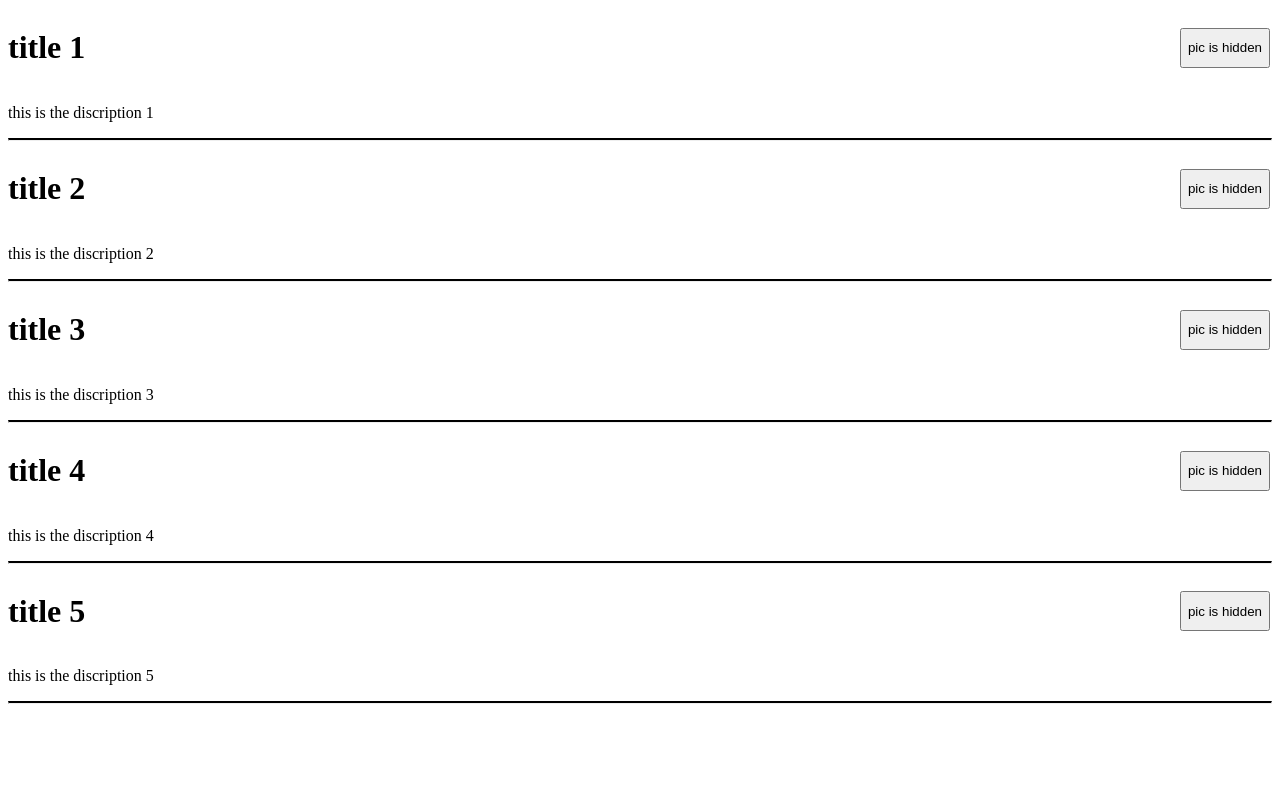
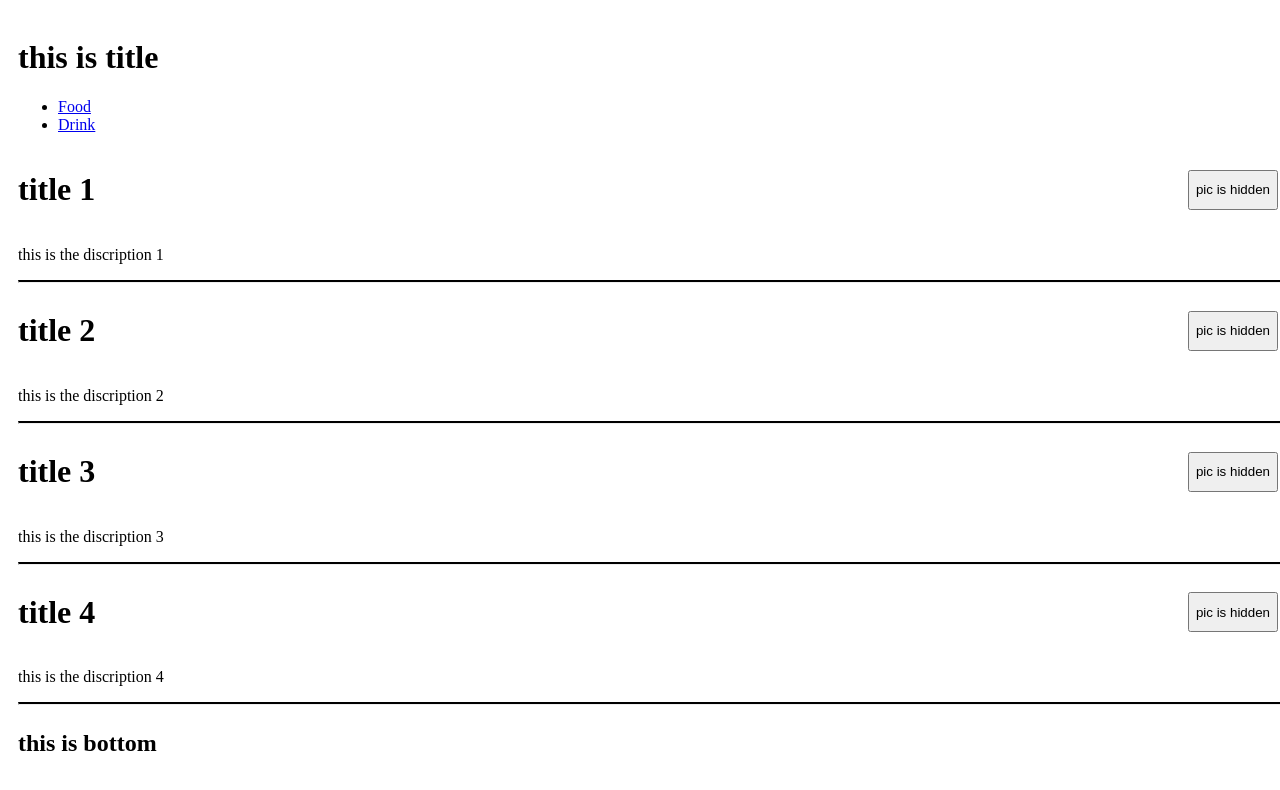
Before and after one commit to Tuzi06/web-demo, a React app: page / in a window 1280 px wide. Built offline with nearby package versions, Linux system fonts and the light colour scheme.

Commit message:
basic feature finished

```diff
--- a/public/index.html
+++ b/public/index.html
@@ -2,9 +2,7 @@
 <html lang="en">
   <head>
     <meta charset="utf-8">
-    <meta name="viewport" content="width=device-width, initial-scale=1">
-
-
+    <meta name="viewport" content="height=device-height, width=device-width, initial-scale=1">
     <title>React App</title>
   </head>
   <body>
--- a/src/index.js
+++ b/src/index.js
@@ -1,11 +1,54 @@
 import React from 'react';
 import ReactDOM from 'react-dom/client';
+import { BrowserRouter, Routes, Route,Link,Outlet} from "react-router-dom";
 import Foods from './page/foods.js'
+import Drinks from './page/dinks.js'
+// const mainpage = (<h1>hello world</h1>)
+const Layout =()=>{
+    console.log('layout page')
+    return (
+        <>
+            <nav>
+                <ul>
+                    <li><Link to='/'>Food</Link></li>
+                    <li><Link to='/drink'>Drink</Link></li>
+                </ul>
+            </nav>
+            <Outlet></Outlet>
+        </>
+    )
+}
 
-// const mainpage = (<h1>hello world</h1>)
+const Foodpage=()=>{
+    console.log('go to main page')
+    return <Foods/>
+}
+const Drinkpage =()=>{
+    console.log('go to drink page')
+    return <Drinks/>
+}
 
-
+const NoPage = () => {
+    return <h1>404</h1>;
+  };
+function App(){
+    return (
+        <BrowserRouter>
+            <Routes>
+                <Route path='/' element = {<Layout/>}>
+                    <Route index element = {<Foodpage/>}></Route>
+                    <Route path='/drink' element = {<Drinkpage/>}></Route>
+                    <Route path="*" element={<NoPage />} />
+                </Route>
+            </Routes>
+        </BrowserRouter>
+    )
+}
 const root = ReactDOM.createRoot(document.getElementById('root'))
 root.render(
-    <Foods></Foods>
+    <div style={{height:'100%',width:'100%',margin:10,position:'absolute'}}>
+        <h1>this is title</h1>
+        <App/>
+        <h2>this is bottom</h2>
+    </div>
 )
--- a/src/page/food.js
+++ b/src/page/component/food.js
@@ -20,7 +20,7 @@ export default class Food extends React.PureComponent{
         return <div>
             <div style={{display:'flex',alignItems: 'center'}}>
                 <h1>{this.props.data.name}</h1>
-                <button onClick={this.showPicture} style={{height:40,marginRight:2,marginLeft:'auto',display:'block'}}>{this.state.status}</button>
+                <button onClick={this.showPicture} style={{height:40,marginRight:20,marginLeft:'auto',display:'block'}}>{this.state.status}</button>
             </div>
             <p>{this.props.data.discription}</p>
             <img src={this.props.data.picture} alt='this is a example render' hidden={this.state.hide} style={{textIndent:-99999}}></img>
--- /dev/null
+++ b/src/page/dinks.js
@@ -0,0 +1,7 @@
+import React from 'react'
+
+export default class Drinks extends React.Component{
+    render(){
+        return <div style={{height:'70%'}}><p> place holder for drink page</p></div>
+    }
+}
--- a/src/page/foods.js
+++ b/src/page/foods.js
@@ -1,5 +1,5 @@
 import React from 'react'
-import Food from './food.js'
+import Food from './component/food.js'
 export default class Foods extends React.Component{
 
 
@@ -7,38 +7,39 @@ export default class Foods extends React.Component{
         {
             name: 'title 1',
             discription: 'this is the discription 1',
-            picture: "../data/logo.png"
+            picture: "./assets/images/bilibili.jpeg"
         },
         {
             name: 'title 2',
             discription: 'this is the discription 2 ',
-            picture: '../data/logo.png'
+            picture: "./assets/images/bilibili.jpeg"
         },
         {
             name: 'title 3',
             discription: 'this is the discription 3',
-            picture: '../data/logo.png'
+            picture: "./assets/images/bilibili.jpeg"
         },
         {
             name: 'title 4',
             discription: 'this is the discription 4',
-            picture: '../data/logo.png'
+            picture: "./assets/images/bilibili.jpeg"
         },
         {
             name: 'title 5',
             discription: 'this is the discription 5',
-            picture: '../data/logo.png'
+            picture: "./assets/images/bilibili.jpeg"
         },
     ]
     listItem = this.foodlist.map((item)=>
     <Food
     data={item}
     key={item.name}
-    ></Food>)
+    ></Food>
+    )
     render(){
-        return <div>
-            {this.listItem}
-            {/* <h1>hello</h1> */}
-        </div>
+        return<ul style={{height:'70%',padding:0,margin:0,overflow:'scroll',scrollbarWidth:'none', overflowY:'dropdown',overflowX:'hidden'}}>
+                {this.listItem}
+            </ul>
+
     }
 }
--- /dev/null
+++ b/src/page/login.js
@@ -0,0 +1 @@
+// shall we put login and payment feature?????????? (-^-)
```
Also changed, not shown: package.json (+30 -4 lines), build/asset-manifest.json, build/index.html, build/static/js/main.46a2b1b4.js.LICENSE.txt (added), public/assets/images/bilibili.jpeg (added), public/assets/images/logo.png (renamed from src/data/logo.png), src/page/component/logo.png (added), src/page/payment.js (added), 5 other files.
